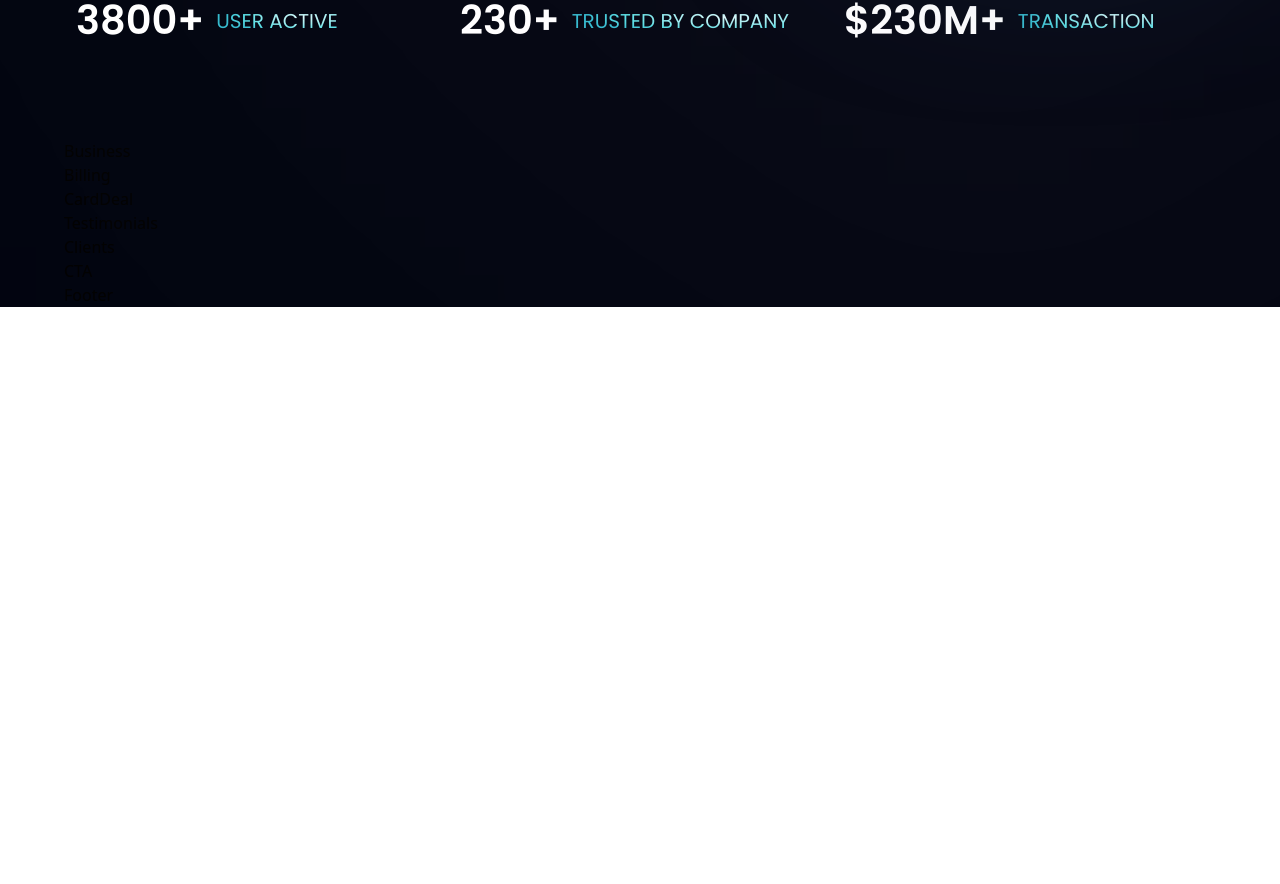
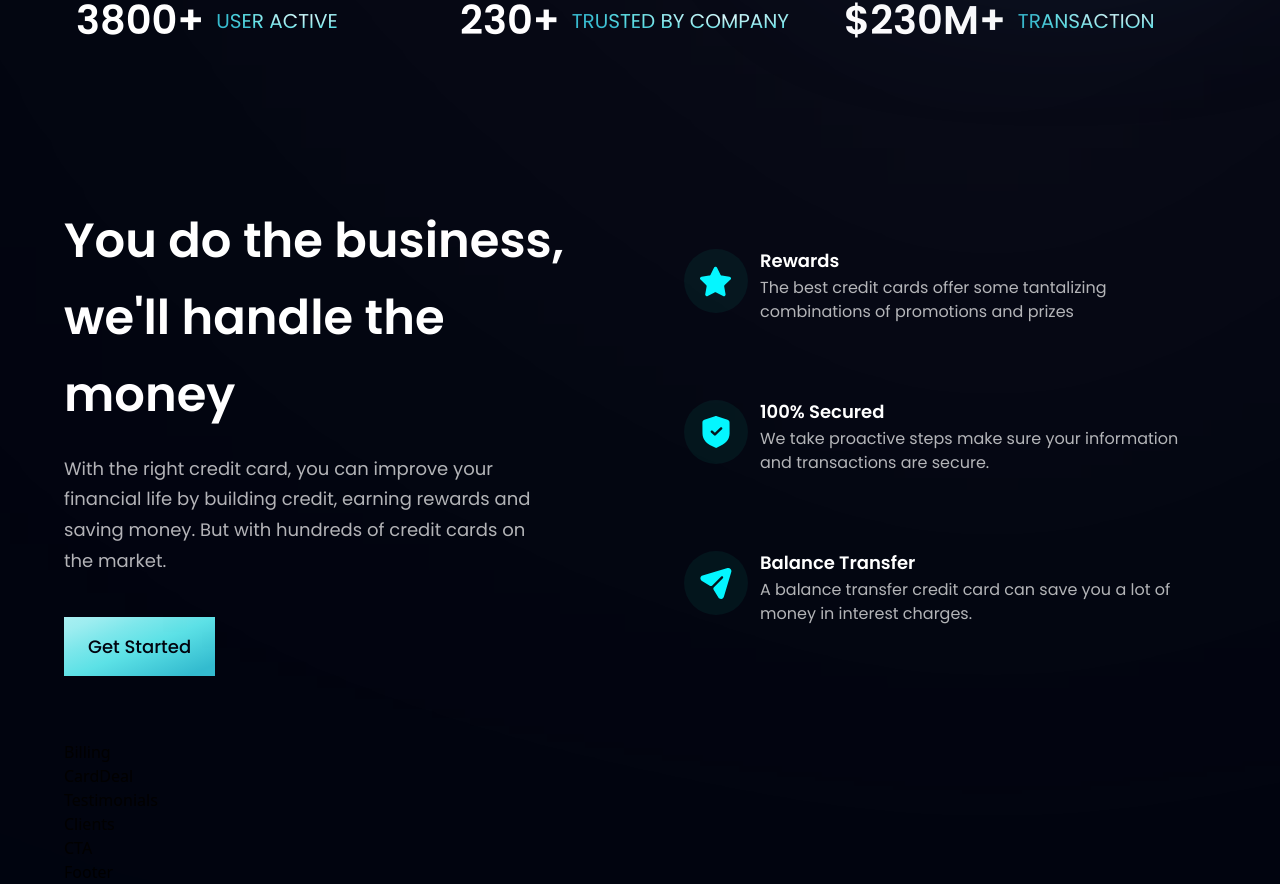
Before and after one commit to AZU-URE/modern-bank, a React (Vite) app: page / in a window 1280 px wide. Shown: the part 806-1690 px from the top of the page. Before the commit the page ends 1113 px from the top, so only its background shows below. Built offline with nearby package versions, Linux system fonts and the light colour scheme.

Commit message:
added Business and Button

```diff
--- a/src/components/Business.jsx
+++ b/src/components/Business.jsx
@@ -1,9 +1,40 @@
 import React from 'react'
+import { features } from "../constants/index"
+import styles, { layout } from "../style"
+import Button from "../components/Button"
+import { } from "../assets"
 
-const Business = () => {
-    return (
-        <div>Business</div>
-    )
-}
+const FeatureCard = ({ icon, title, content, index }) => (
+    <div className={`flex flex-row p-6 rounded-[20px] ${index !== features.length - 1 ? "mb-6" : "mb-0"} feature-card`}>
+        <div className={`w-[64px] h-[64px] rounded-full ${styles.flexCenter} bg-dimBlue`}>
+            <img src={icon} alt="icon" className='w-[50%] h-[50%] object-contain' />
+        </div>
+        <div className='flex flex-1 flex-col ml-3'>
+            <h4 className='font-poppins font-semibold text-white text-[18px] leading-[23px] mb-1'>
+                {title}
+            </h4>
+            <p className='font-poppins font-normal text-dimWhite text-[16px] leading-[24px] mb-1'>
+                {content}
+            </p>
+        </div>
+    </div>
+)
+
+
+const Business = () => (
+    <section className={`${layout.section}`} id="features">
+        <div className={`${layout.sectionInfo}`}>
+            <h2 className={`${styles.heading2}`}>You do the business, <br className='sm:block hidden' />
+                we'll handle the money</h2>
+            <p className={`${styles.paragraph} max-w-[470px] mt-5`}>With the right credit card, you can improve your financial life by building credit, earning rewards and saving money. But with hundreds of credit cards on the market.</p>
+            <Button styles="mt-10" />
+        </div>
+        <div className={`${layout.sectionImg} flex-col`}>
+            {features.map((feature, index) => (
+                <FeatureCard key={feature.id} {...feature} index={index} />
+            ))}
+        </div>
+    </section>
+)
 
 export default Business
--- a/src/components/Button.jsx
+++ b/src/components/Button.jsx
@@ -1,8 +1,8 @@
 import React from 'react'
 
-const Button = () => {
+const Button = ({ styles }) => {
     return (
-        <div>Button</div>
+        <button className={`${styles} bg-blue-gradient py-4 px-6 font-poppins text-primary text-[18px] font-medium outline-none`}>Get Started</button>
     )
 }
 
```
